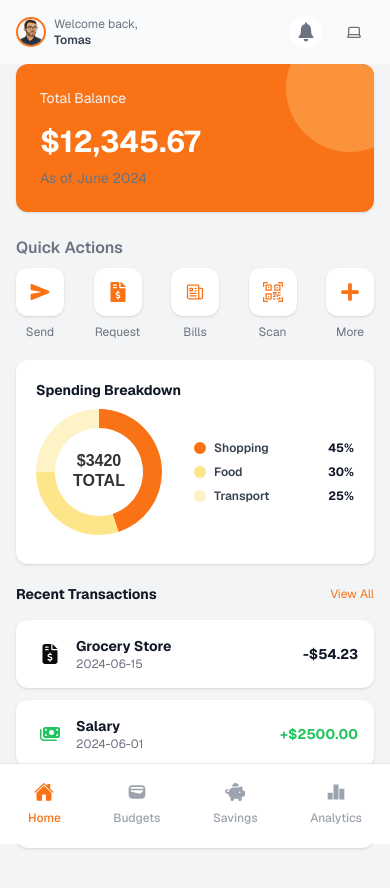
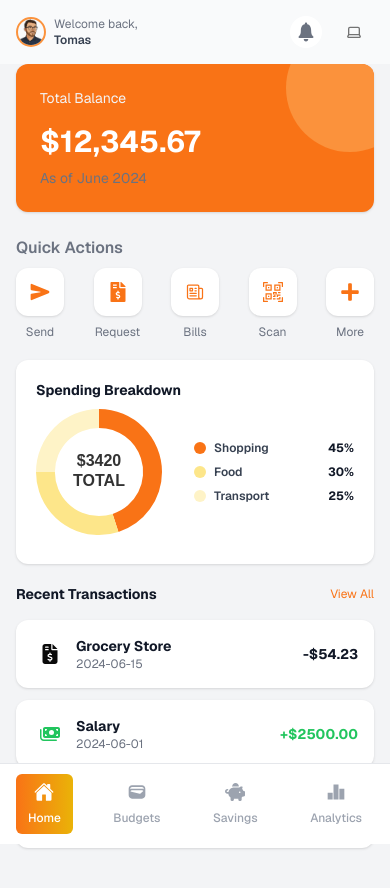
Before and after one commit to Tomas-Pytel/pocketflow, a Next.js app: page /dashboard in a window 390 px wide. Shown: the top 888 px of the page. Built offline with nearby package versions, Linux system fonts and the light colour scheme; no server answers.

Commit message:
Added sidebar to desktop view

```diff
--- a/app/(app)/layout.tsx
+++ b/app/(app)/layout.tsx
@@ -9,7 +9,7 @@ export default function AppLayout({
 }: Readonly<{
   children: React.ReactNode;
 }>) {
-  const isDesktop = useMediaQuery("(min-width: 1024px)");
+  const isDesktop = useMediaQuery("(min-width: 768px)");
   return isDesktop ? (
     <DesktopLayout>{children}</DesktopLayout>
   ) : (
--- a/components/features/budgets/budgets-mobile.tsx
+++ b/components/features/budgets/budgets-mobile.tsx
@@ -1,6 +1,6 @@
 import BudgetsStatus from "@/components/budget-status";
 import BudgetsList from "@/components/budgets-list";
-import TopNavigation from "@/components/navigation/top-navigation";
+import TopNavigationMobile from "@/components/navigation/top-navigation-mobile";
 import { Button } from "@/components/ui/button";
 import {
   Card,
@@ -18,9 +18,9 @@ export default function BudgetsMobile({ className }: PageComponentProps) {
     <main
       className={`min-h-screen flex flex-col bg-white items-center pt-16 pb-24 overflow-auto ${className}`}
     >
-      <TopNavigation title="Budgets" backButton={true}>
+      <TopNavigationMobile title="Budgets" backButton={true}>
         <SlOptions className="h-5 w-5 text-gray-500 dark:text-gray-100 hover:text-gray-700" />
-      </TopNavigation>
+      </TopNavigationMobile>
       <div className="flex flex-col max-w-7xl mx-auto px-4 sm:px-6 lg:px-8 w-full gap-3">
         <Suspense fallback={null}>
           <BudgetsStatus />
@@ -46,7 +46,7 @@ export default function BudgetsMobile({ className }: PageComponentProps) {
         <BudgetsList />
         <Button
           variant="outline"
-          className="w-full bg-gradient-to-r p-7 rounded-xl from-orange-500 to-yellow-500 text-white"
+          className="w-full  p-7 rounded-xl bg-gradient-to-r from-orange-500 to-yellow-500 text-white"
         >
           <div className="bg-white flex rounded-full text-orange-500 font-bold">
             <Plus className="h-4 w-4" />
--- a/components/features/dashboard/dashboard-mobile.tsx
+++ b/components/features/dashboard/dashboard-mobile.tsx
@@ -1,4 +1,4 @@
-import TopNavigation from "@/components/navigation/top-navigation";
+import TopNavigationMobile from "@/components/navigation/top-navigation-mobile";
 import NotificationsBell from "@/components/notifications-bell";
 import QuickActions from "@/components/quick-actions";
 import RecentTransactionsList from "@/components/recent-transactions-list";
@@ -16,10 +16,10 @@ export default function DashboardMobile({ className }: PageComponentProps) {
     <main
       className={`min-h-screen flex flex-col items-center pt-16 pb-24 overflow-auto ${className || ""}`}
     >
-      <TopNavigation userCard={<UserCard name="Tomas" />}>
+      <TopNavigationMobile userCard={<UserCard name="Tomas" />}>
         <NotificationsBell />
         <ThemeSwitcher />
-      </TopNavigation>
+      </TopNavigationMobile>
       <div className="flex flex-col max-w-7xl mx-auto px-4 sm:px-6 lg:px-8 w-full gap-5">
         <TotalBalanceCard />
         <QuickActions />
--- a/components/layouts/desktop-layout.tsx
+++ b/components/layouts/desktop-layout.tsx
@@ -8,7 +8,7 @@ export default function DesktopLayout({
   return (
     <div className="bg-gray-100 dark:bg-gray-900 min-h-screen flex flex-row">
       <Sidebar />
-      {children}
+      <div className="flex-1">{children}</div>
     </div>
   );
 }
--- a/components/navigation/bottom-navigation.tsx
+++ b/components/navigation/bottom-navigation.tsx
@@ -36,7 +36,7 @@ const links: NavLinkProps[] = [
 
 export default function BottomNavigation() {
   return (
-    <nav className="fixed bottom-0 left-0 right-0 bg-white border-t border-gray-200 dark:bg-gray-800 dark:border-gray-700 z-50">
+    <nav className=" md:hidden fixed bottom-0 left-0 right-0 bg-white border-t border-gray-200 dark:bg-gray-800 dark:border-gray-700 z-50">
       <div className="max-w-7xl mx-auto px-4 sm:px-6 lg:px-8">
         <div className="w-full h-20">
           <ul className="flex items-center justify-between h-full">
@@ -46,7 +46,7 @@ export default function BottomNavigation() {
                   key={link.href}
                   href={link.href}
                   title={link.title}
-                  className="flex flex-col items-center space-y-2"
+                  className="flex flex-col text-xs items-center space-y-2"
                 >
                   {link.children}
                 </NavigationLink>
--- a/components/navigation/navigation-link.tsx
+++ b/components/navigation/navigation-link.tsx
@@ -21,8 +21,12 @@ export default function NavigationLink({
   return (
     <Link
       href={href}
-      className={`hover:text-orange-500 px-3 py-2 rounded-md text-xs font-medium ${className}
-      ${isActive ? "text-orange-500" : "text-gray-400"}`}
+      className={` px-3 py-2 rounded-md font-medium ${className}
+      ${
+        isActive
+          ? " dark:bg-orange-500/20 bg-gradient-to-r from-orange-500 to-yellow-500 text-white"
+          : "text-gray-400 hover:text-orange-400 dark:hover:text-orange-400"
+      }`}
     >
       {children}
       <span>{title}</span>
--- a/components/navigation/sidebar.tsx
+++ b/components/navigation/sidebar.tsx
@@ -4,6 +4,9 @@ import { MdWallet } from "react-icons/md";
 import { RiBarChart2Fill } from "react-icons/ri";
 import { NavLinkProps } from "./bottom-navigation";
 import NavigationLink from "./navigation-link";
+import Image from "next/image";
+import UserCard from "../user-card";
+import { ThemeSwitcher } from "../theme-switcher";
 
 const links: NavLinkProps[] = [
   {
@@ -30,22 +33,36 @@ const links: NavLinkProps[] = [
 
 export default function Sidebar() {
   return (
-    <nav className="hidden lg:flex lg:flex-col lg:w-64 bg-white border-r border-gray-200 dark:bg-gray-800 dark:border-gray-700">
-      <div className="flex items-center justify-center border-b border-gray-200 dark:border-gray-700">
-        <ul>
+    <aside className="hidden md:flex md:flex-col md:w-64 px-5 bg-white border-r border-gray-200 dark:bg-gray-800 dark:border-gray-700">
+      <div className="flex items-center gap-3 text-2xl font-bold p-4 ">
+        <Image
+          height={32}
+          width={32}
+          src="/favicon.ico"
+          alt="PocketFlow Logo"
+        />
+        <h2>PocketFlow</h2>
+      </div>
+
+      <div className="flex flex-col flex-1 justify-between items-start">
+        <ul className="h-full w-full">
           {links.map((link, index) => (
             <li key={index}>
               <NavigationLink
                 href={link.href}
                 title={link.title}
-                className="flex items-center space-x-3 px-4 py-2"
+                className="flex items-center text-md space-x-3 px-4 py-2"
               >
                 {link.children}
               </NavigationLink>
             </li>
           ))}
         </ul>
+        <div className="border-t flex justify-between border-gray-150 dark:border-gray-700 py-5 w-full">
+          <UserCard name="Tomas" />
+          <ThemeSwitcher />
+        </div>
       </div>
-    </nav>
+    </aside>
   );
 }
--- a/components/navigation/top-navigation.tsx
+++ b/components/navigation/top-navigation-mobile.tsx
@@ -1,6 +1,6 @@
 import { IoMdArrowBack } from "react-icons/io";
 
-interface TopNavigationProps {
+interface TopNavigationMobileProps {
   title?: string;
   userCard?: React.ReactNode;
   children?: React.ReactNode;
@@ -8,13 +8,13 @@ interface TopNavigationProps {
   backButton?: boolean;
 }
 
-export default function TopNavigation({
+export default function TopNavigationMobile({
   children,
   title,
   className,
   userCard,
   backButton = false,
-}: TopNavigationProps) {
+}: TopNavigationMobileProps) {
   return (
     <nav
       className={`fixed top-0 left-0 right-0 dark:bg-gray-900 z-50 ${className || ""} ${backButton ? "border-b border-gray-100 dark:border-gray-700 bg-white" : "bg-gray-50"}`}
--- a/components/user-card.tsx
+++ b/components/user-card.tsx
@@ -14,7 +14,7 @@ export default function UserCard({
         alt={name}
         width={30}
         height={30}
-        className="rounded-full border-2 border-orange-500"
+        className="rounded-full border-2 border-orange-400"
       />
       <div className="flex flex-col">
         <span className="text-xs text-gray-500">Welcome back,</span>
```
